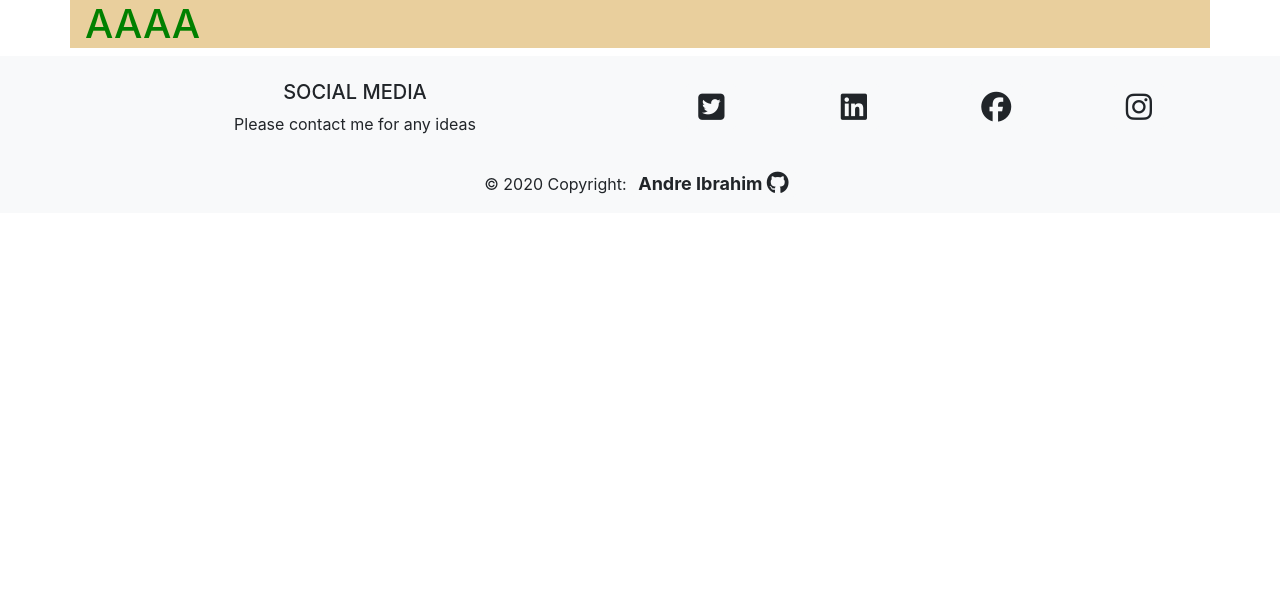
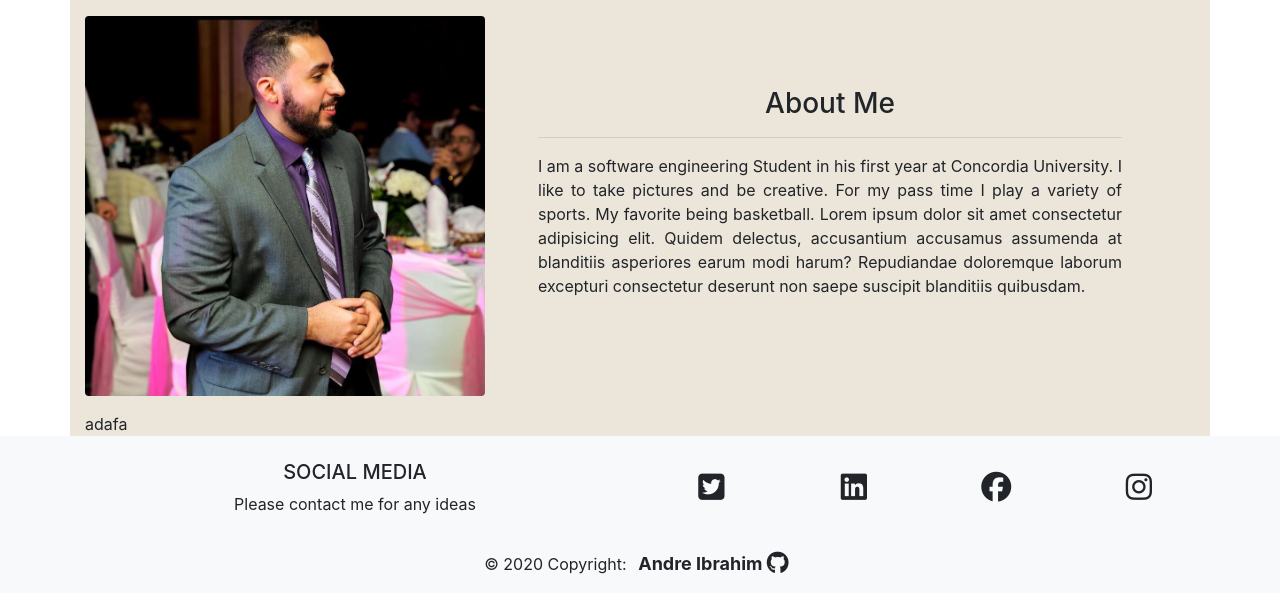
Before and after one commit to Andre-Ibrahim/photographyPortfolio, a Flask app: page / in a window 1280 px wide. Shown: the part 58-671 px from the top of the page. Run offline with Flask 2, Linux system fonts and the light colour scheme; some libraries are stand-ins or nearby versions.

Commit message:
added about me content in  Home.html rename to AboutMe.html

```diff
--- a/static/styles/style.css
+++ b/static/styles/style.css
@@ -1,5 +1,14 @@
 #faintColor{
-    background-color: rgba(228, 194, 131, 0.788);
+    background-color: rgba(231, 222, 207, 0.788);
 
-    color:green;
 }
+.stripped{
+    margin-top: 0;
+    margin-bottom: 0;
+}
+
+.aboutMe{
+    margin-top: 12%;
+    margin-left: 10%;
+    margin-right: 10%;
+}
--- a/templates/Home.html
+++ b/templates/Home.html
@@ -3,9 +3,29 @@
 {% block content %}
 
 
-<div class="container" id="faintColor">
-    <h1>AAAA</h1>
+<div class=" container" id="faintColor">
+    <div class="row">
+        <div class="mt-3 mb-3 col-4">
 
+            <img style="float:left" src="../static/styles/portfolioplaceholder.png" alt="why" class="rounded" width="400" height="380"/>
+
+        </div>
+        <div class="col-8">
+            <div class="aboutMe">
+                <h3 class="text-center">About Me</h3>
+                <hr>
+                <div class="text-justify">
+                    I am a software engineering Student in his first year at Concordia University.
+                    I like to take pictures and be creative. For my pass time I play a variety of sports.
+                    My favorite being basketball. Lorem ipsum dolor sit amet consectetur adipisicing elit. Quidem delectus, accusantium accusamus assumenda at blanditiis asperiores earum modi harum? Repudiandae doloremque laborum excepturi consectetur deserunt non saepe suscipit blanditiis quibusdam.
+                </div>
+            </div>
+        </div>
+    </div>
+    <p class="stripped">adafa</p>
 </div>
 
+
+
+
 {%endblock %}
```
Also changed, not shown: static/styles/portfolioplaceholder.png (added).
